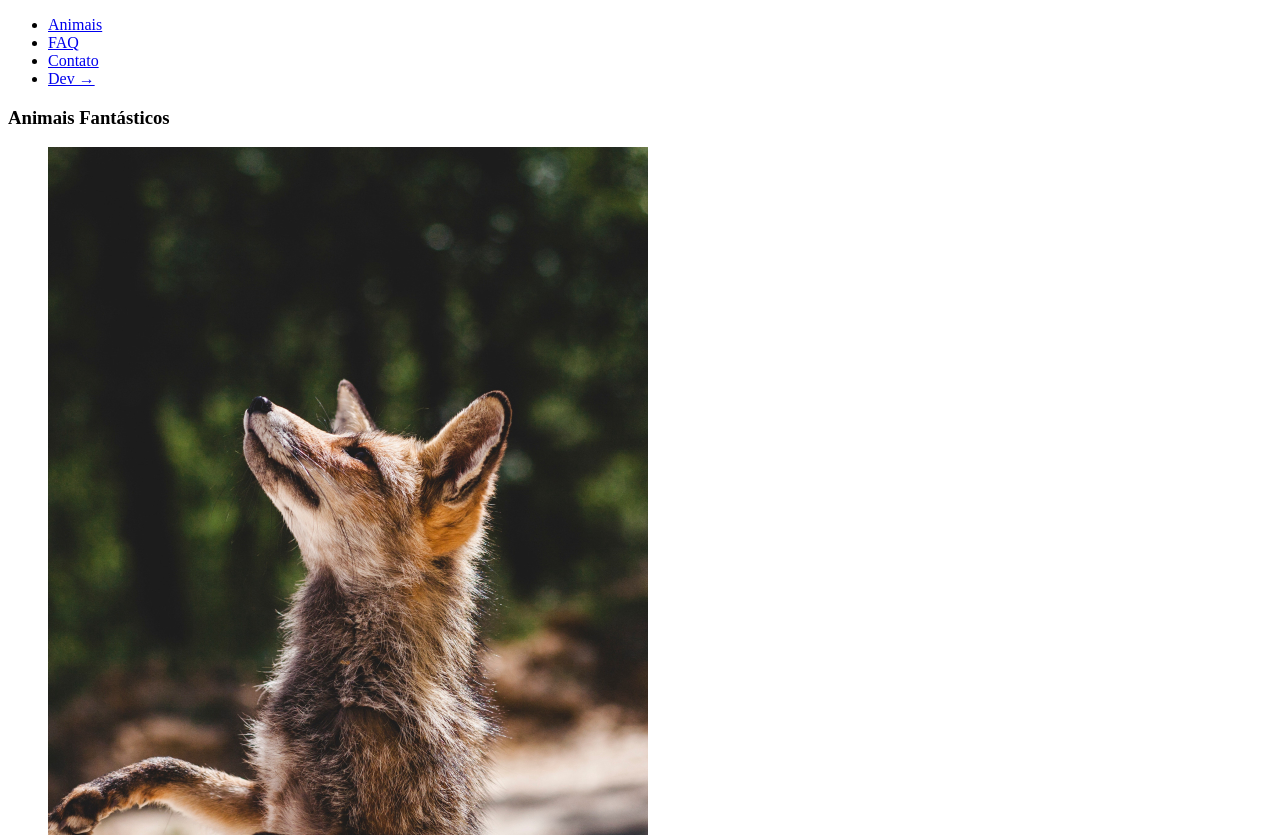
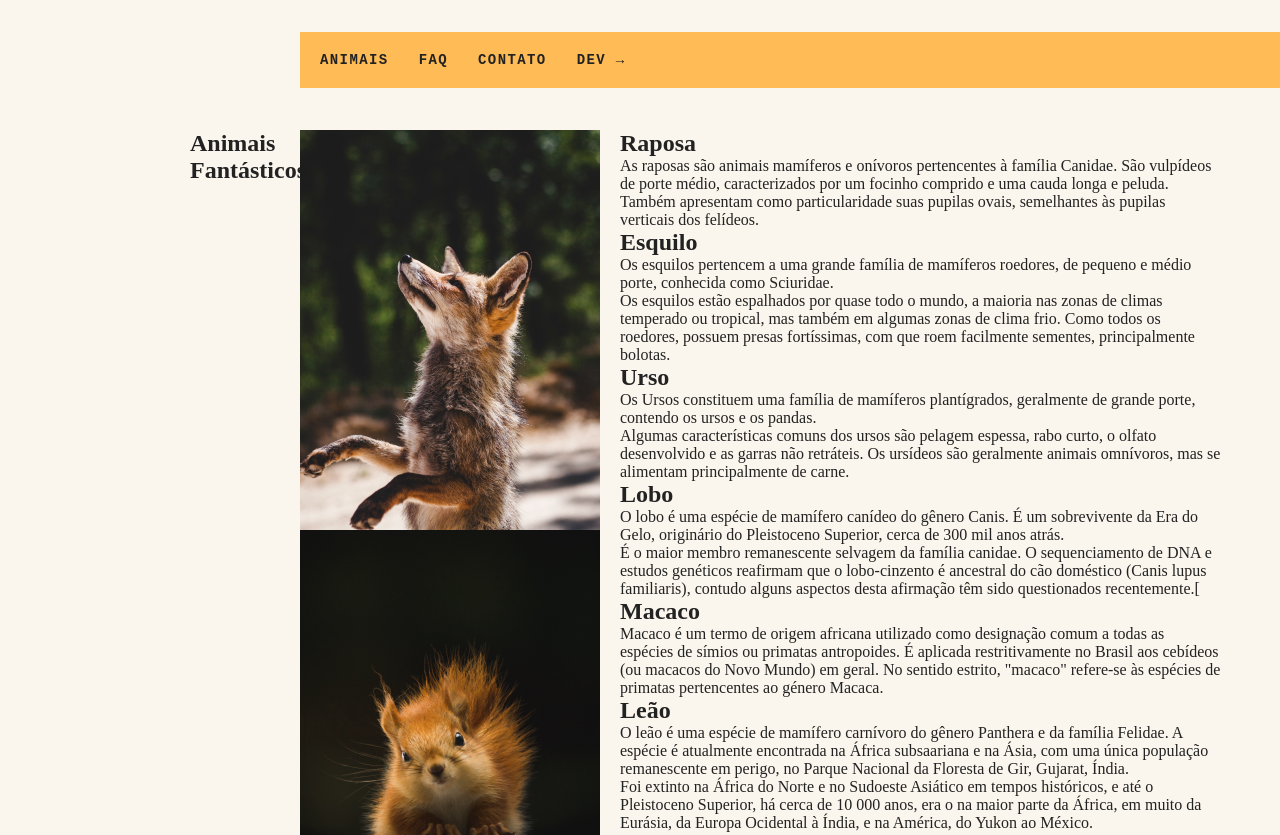
Before and after one commit to rafaelamiranda/animais-fantasticos, a plain HTML site: page index.html in a window 1280 px wide. Shown: the top 835 px of the page. Drawn offline with Linux system fonts and the light colour scheme.

Commit message:
correção de HTML e inserção de CSS

```diff
--- a/css/style.css
+++ b/css/style.css
@@ -0,0 +1,58 @@
+body, h1, h2, ul, li, p, dd, dt, dl {
+  margin: 0px;
+  padding: 0px;
+}
+
+img {
+  display: block;
+  max-width: 100%;
+}
+
+ul {
+  list-style: none;
+}
+
+body {
+  background: #faf6ed;
+  color: #222;
+  -webkit-font-smoothing: antialiased;
+  display: grid;
+  grid-template-columns: 1fr 120px minmax(300px, 800px) 1fr;
+}
+
+.menu {
+  grid-column: 3 / 5;
+  margin-top: 2rem;
+  margin-bottom: 2rem;
+  background: #FB5;
+}
+
+.menu ul {
+  display: flex;
+  flex-wrap: wrap;
+  padding: 10px;
+}
+
+.menu li a {
+  display: block;
+  padding: 10px;
+  margin-right: 10px;
+  color: #222;
+  text-decoration: none;
+  font-family: 'IBM Plex Mono', monospace;
+  font-weight: bold;
+  text-transform: uppercase;
+  font-size: 0.875rem;
+  letter-spacing: .1em;
+}
+
+.grid-section {
+  grid-column: 2 / 4;
+  width: 100%;
+  box-sizing: border-box;
+  padding: 10px;
+  display: grid;
+  grid-template-columns: 90px 300px 1fr;
+  grid-gap: 20px;
+  margin-bottom: 4rem;
+}
```
Also changed, not shown: index.html (+30 -13 lines).
